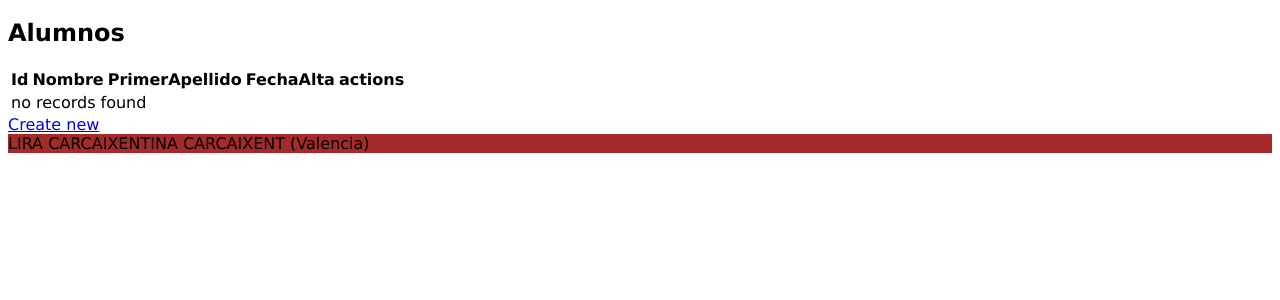
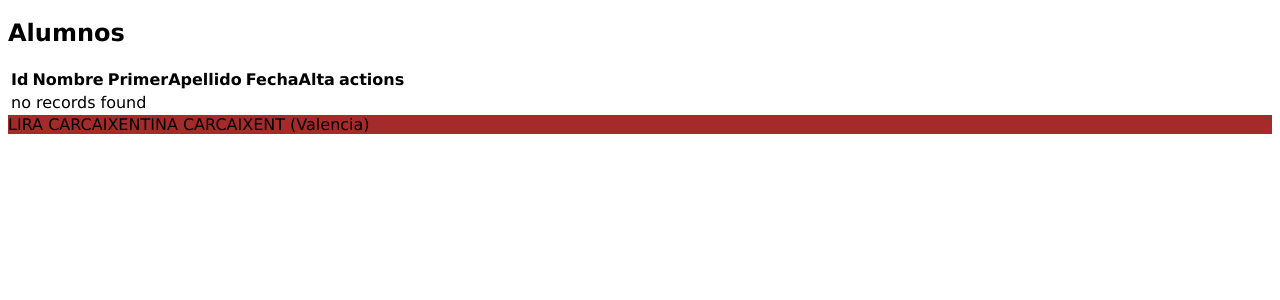
Before and after one commit to Joorgi/lira_carcaixent, a Symfony app: template app/templates/alumno/index.html.twig in a window 1280 px wide. Shown: the part 110-410 px from the top of the page. Run offline with Twig, Linux system fonts and the light colour scheme; the template is opened without the code that fills it, so the values that code supplies are empty; some libraries are stand-ins or nearby versions.

Commit message:
error create link

```diff
--- a/app/templates/alumno/index.html.twig
+++ b/app/templates/alumno/index.html.twig
@@ -35,6 +35,4 @@
 			{% endfor %}
 		</tbody>
 	</table>
-
-	<a href="{{ path('alumno_new') }}">Create new</a>
 {% endblock %}
```
